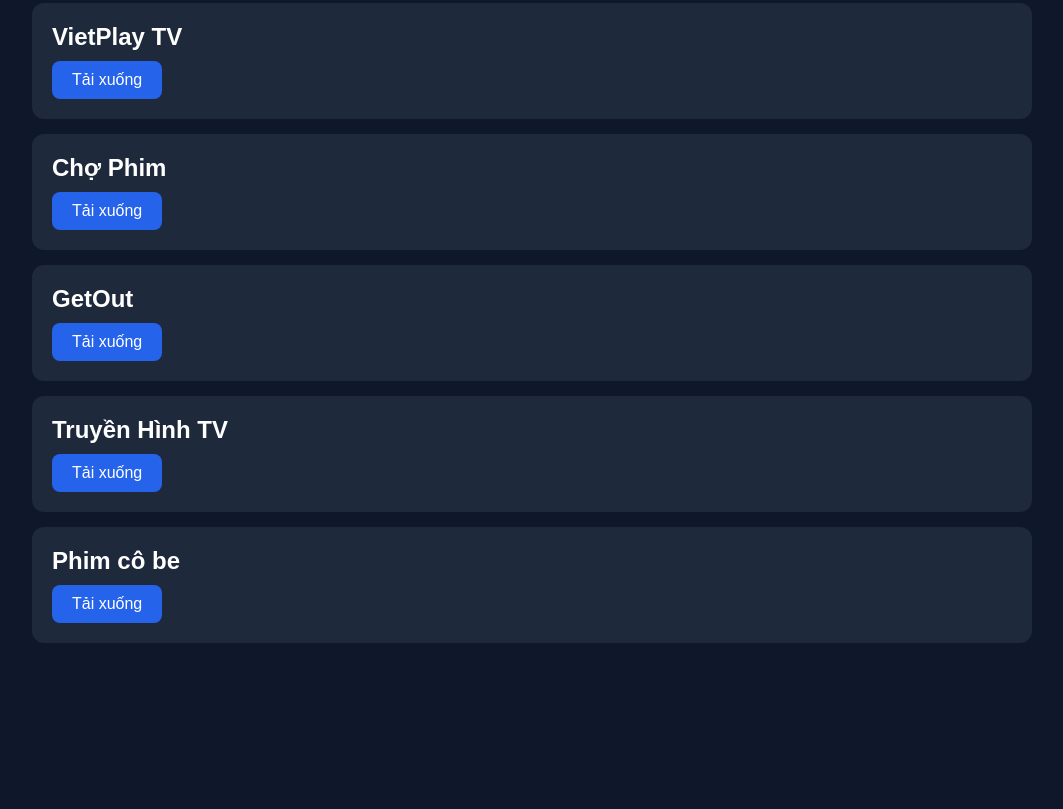
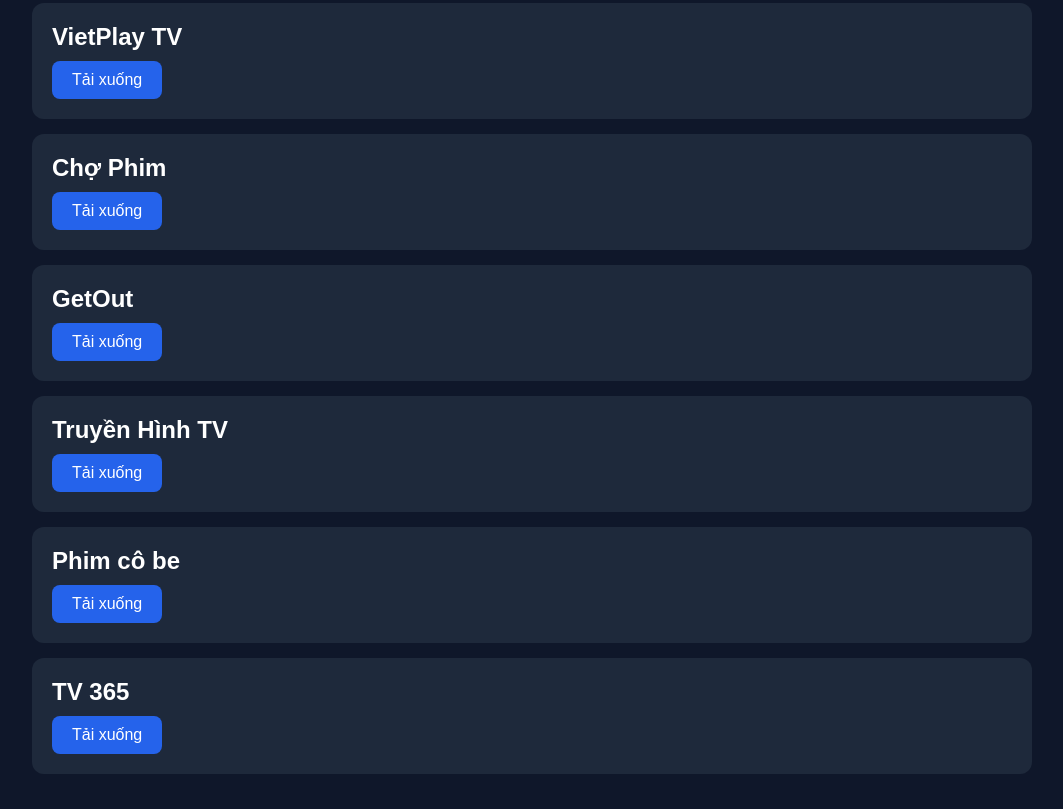
Before and after one commit to movielegend/movielegend-store, a plain HTML site: page index.html in a window 1280 px wide. Shown: the part 368-1177 px from the top of the page, without its empty margins (108-1171 px from the left). Before the commit the page ends 1046 px from the top, so only its background shows below. Drawn offline with Linux system fonts and the light colour scheme.

Commit message:
Update index.html

```diff
--- a/index.html
+++ b/index.html
@@ -72,7 +72,7 @@
 
 <div class="app">
     <h2>VietPlay TV</h2>
-    <a class="download" href="apk/VietPlay.TV_2.3.apk">
+    <a class="download" href="apk/vietplay-v2.4.apk">
         Tải xuống
     </a>
 </div>
@@ -105,6 +105,13 @@
     </a>
 </div>
 
+     <div class="app">
+    <h2>TV 365</h2>
+    <a class="download" href="apk/TV365.apk">
+        Tải xuống
+    </a>
+</div>
+
 </div>
 
 </body>
```
